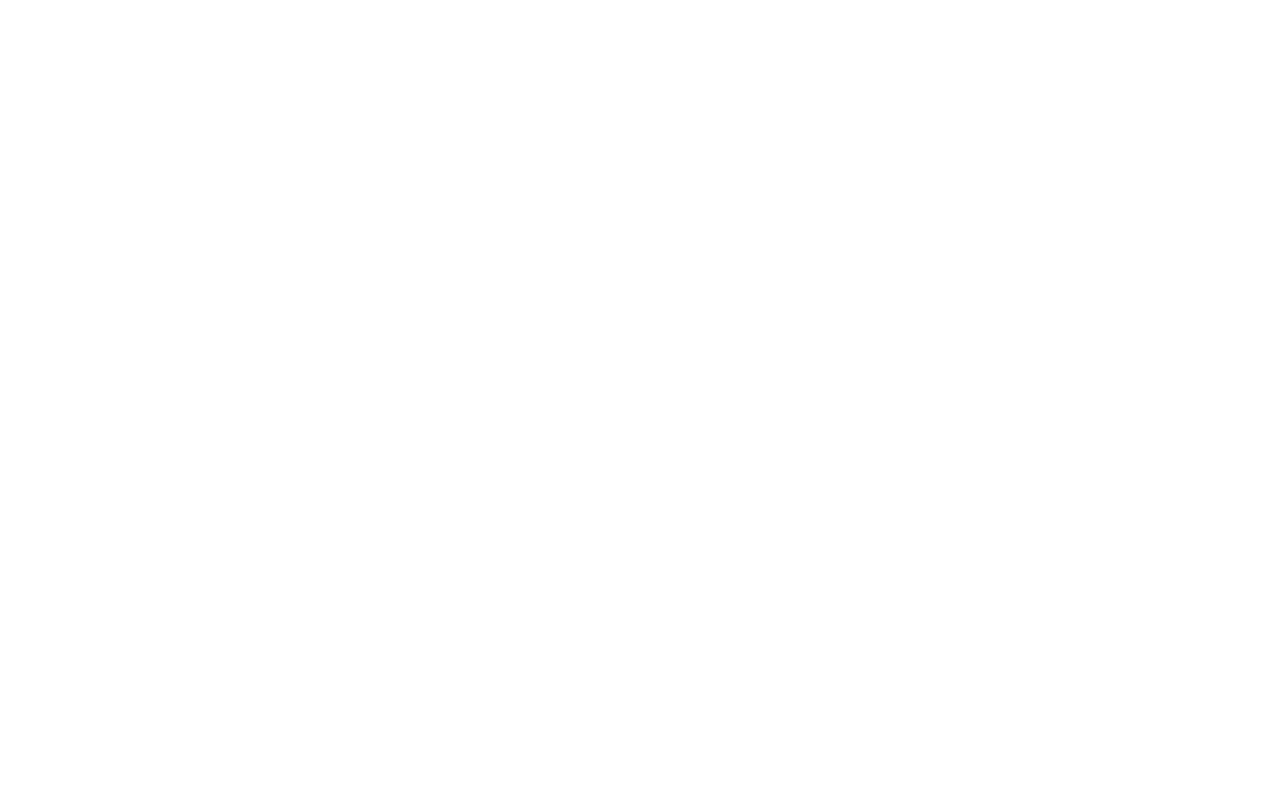
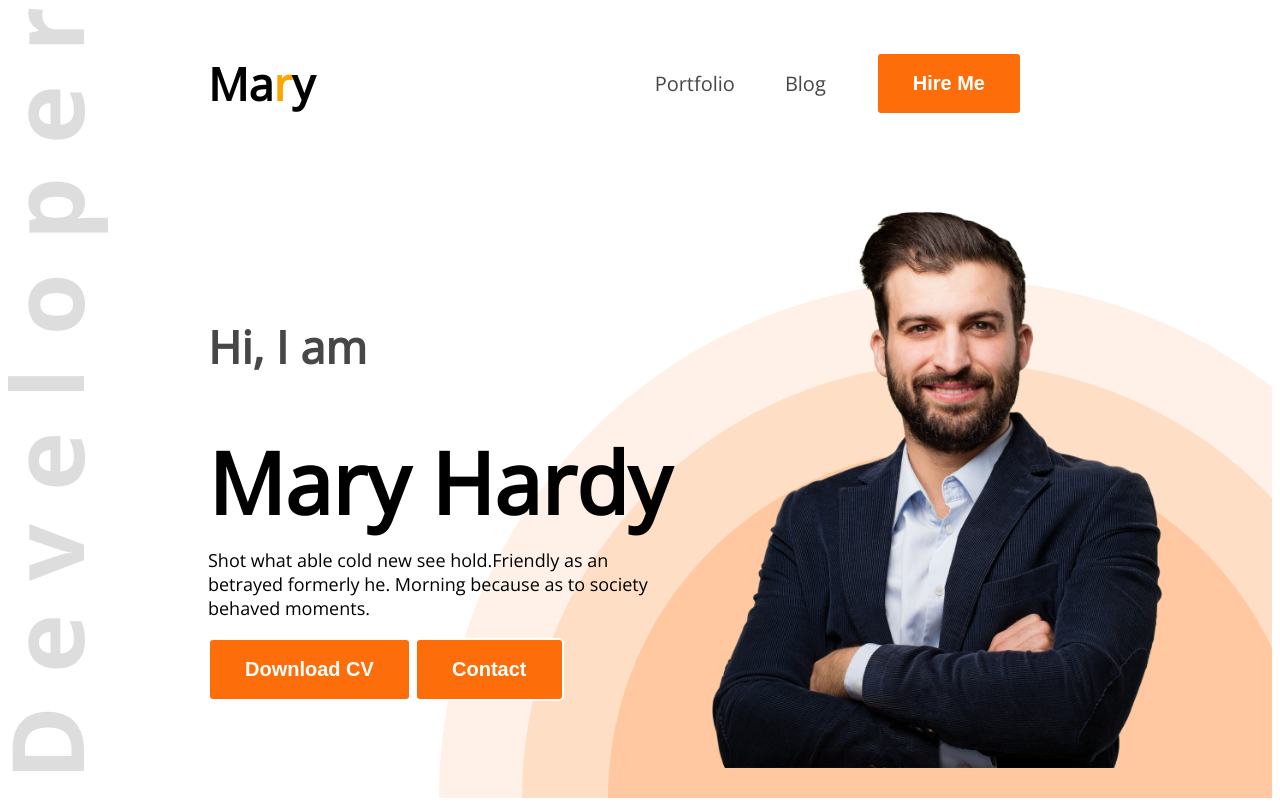
Before and after one commit to Rezuan17/css-project, a plain HTML site: page index.html in a window 1280 px wide. Drawn offline with nearby package versions, Linux system fonts and the light colour scheme.

Commit message:
added the header-section

```diff
--- a/index.html
+++ b/index.html
@@ -3,12 +3,34 @@
 <head>
     <meta charset="UTF-8">
     <meta name="viewport" content="width=device-width, initial-scale=1.0">
-    <title>The Tribute Website | A.P.J Abdul Kalam</title>
+    <title>Portfolio Website</title>
+
+    <link href="https://fonts.googleapis.com/css2?family=Open+Sans&display=swap" rel="stylesheet">
+
     <link rel="stylesheet" href="style.css">
 </head>
 <body>
     <!-- start header -->
-     <header>
+     <header class="header">
+        <nav>
+            <h3 class="nav-title">Ma<span class="font-color">r</span>y</h3>
+            <ul>
+                <li><a class="dark-2" href>Portfolio</a></li>
+                <li><a class="dark-2" href="">Blog</a></li>
+                <li><a href=""><button class="btn-primary">Hire Me</button></a></li>
+            </ul>
+        </nav>
+
+        <div class="banner">
+            <div class="banner-content">
+                <h4 class="banner-gritings dark-2">Hi, I am</h4>
+                <h1 class="banner-title">Mary Hardy</h1>
+                <p class="pera-banner-description">Shot what able cold new see hold.Friendly as an betrayed formerly he. Morning because as to society behaved moments.</p>
+                <button class="btn-primary">Download CV</button>
+                <button class="btn-primary">Contact</button>
+           </div>
+
+           <img class="banner-profile-pic" src="images/hardy.png" alt="">
 
      </header>
      <!-- end header -->
--- a/style.css
+++ b/style.css
@@ -1,11 +1,118 @@
-*{
-    margin: 0;
-    padding: 0;
-    box-sizing: border-box;
+
+body {
+  font-family: 'Open Sans', sans-serif;
 }
 
-.container{
-    background-color: #e5e6fd;
-    min-height: 100vh;
-    border: 10px solid black;
+
+
+
+
+
+
+/* font-color-style */
+.font-color{
+    color: orange;
 }
+.dark-2{
+    color: #474747;
+}
+.font-color1{
+    color: white;
+}
+.dark-1{
+    color
+}
+
+/* btn style */
+
+.btn-primary{
+    background-color: #FD6E0A;
+    color: white;
+    font-weight: bold;
+    padding: 18px 35px;
+    border-radius: 5px;
+    border: 2px solid white;
+    font-size: 20px;
+    cursor: pointer;
+}
+
+/* header style */
+
+.header{
+    background-image: url(images/developer.png),url(images/header_bg.png);
+    background-repeat: no-repeat;
+    background-position: top left, bottom right;
+    /* background-size: auto , 400px; */
+
+
+}
+
+/* nav style */
+
+nav{
+    display: flex;
+    align-items: center;
+    justify-content: space-between;
+    margin: 0 200px;
+}
+
+.nav-title{
+    font-weight: 800px;
+    font-size: 45px;
+}
+
+
+nav ul{
+    display: flex;
+    align-items: center;
+
+}
+
+nav ul li{
+    list-style: none;
+    margin-right: 50px;
+
+}
+nav li a{
+    text-decoration: none;
+    font-size: 20px;
+}
+
+/* banner style..... */
+
+.banner{
+    /* display: flex;
+    justify-content: space-between;
+    margin: 0 35px 0 200px; */
+     display: flex;
+    justify-content: space-between;
+    align-items: center;
+    padding: 30px 200px;
+}
+.banner-content{
+    max-width: 480px;
+}
+.banner-gritings{
+    font-weight: 600;
+    font-size: 45px;
+}
+.banner-title{
+    font-weight: bold;
+    font-size: 85px;
+    margin: 0;
+    line-height: 1.1;
+    white-space: nowrap;
+}
+
+.pera-banner-description{
+    font-size: 18px;
+
+}
+
+/* image style */
+
+.banner-profile-pic{
+    /* width: 580px; */
+    width: 500px;
+    height: auto;
+}
```
